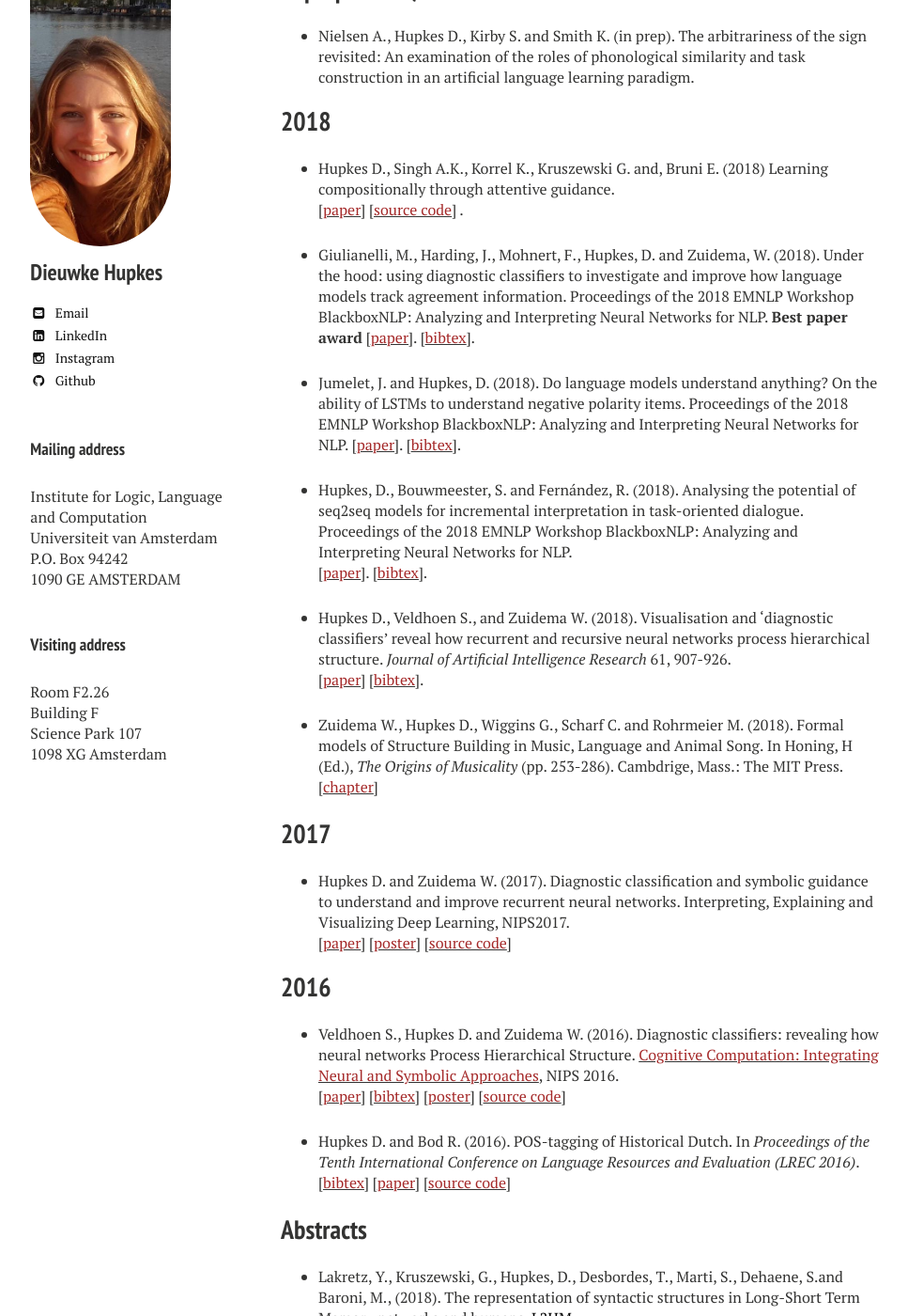
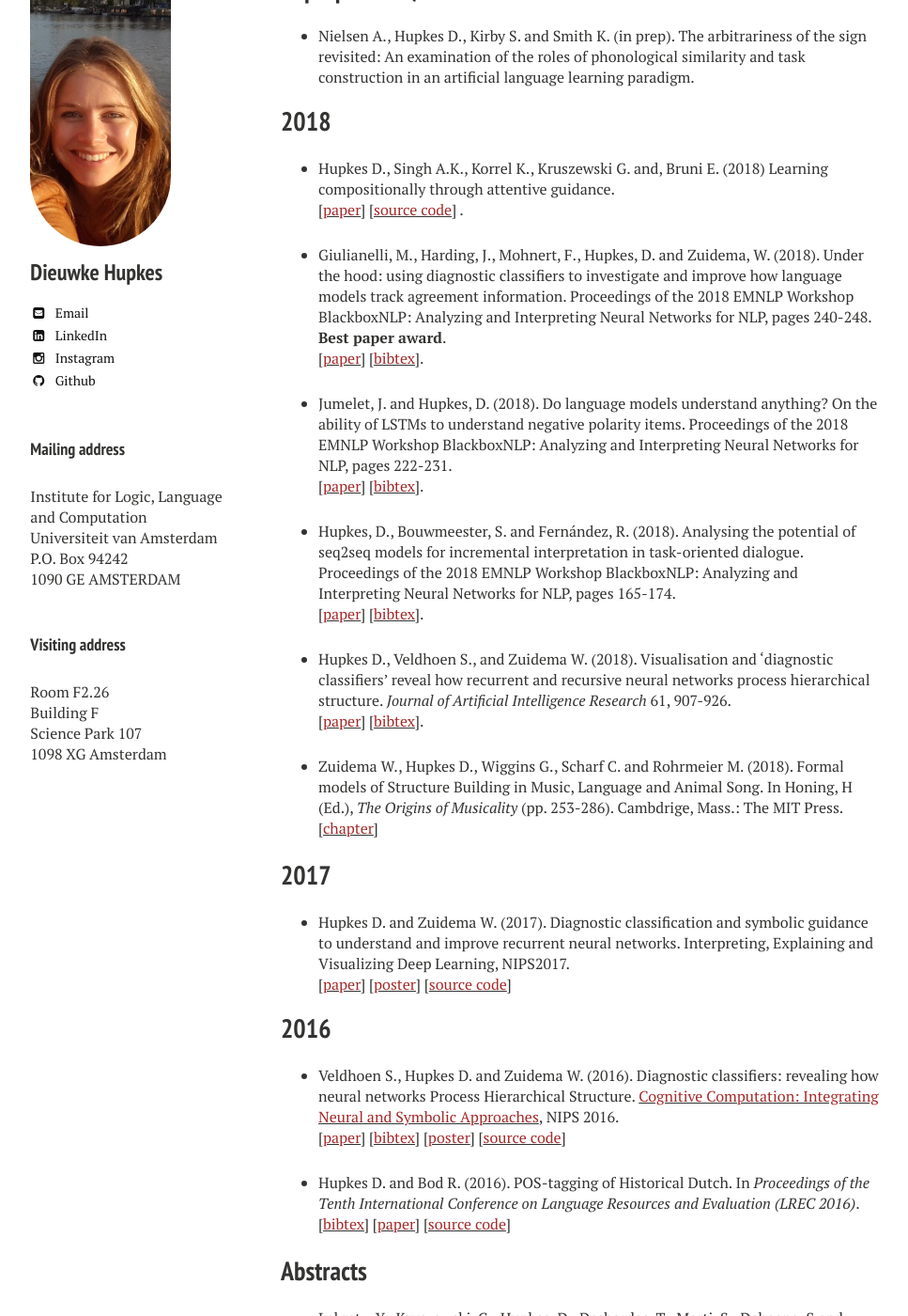
Before and after one commit to dieuwkehupkes/dieuwkehupkes.github.io, a Jekyll site: the page built from publications.md, in a window 1280 px wide and 1400 px high, scrolled down 501 px. Shown: the whole window at 94% size, without its empty margins (21-988 px from the left). Built offline with Jekyll 4.4.1, drawn with Linux system fonts in a browser that asks for light colours; nearby versions of some CDN libraries.

Commit message:
Format publications

```diff
--- a/publications.md
+++ b/publications.md
@@ -21,16 +21,16 @@ image:
 \[[<font color="brown">source code</font>](https://github.com/i-machine-think/attentive_guidance){:target="_blank"}\]
 .
 
-* Giulianelli, M., Harding, J., Mohnert, F., Hupkes, D. and Zuidema, W. (2018). Under the hood: using diagnostic classifiers to investigate and improve how language models track agreement information.  Proceedings of the 2018 EMNLP Workshop BlackboxNLP: Analyzing and Interpreting Neural Networks for NLP. **Best paper award**
-\[[<font color="brown">paper</font>](http://aclweb.org/anthology/W18-5426){:target="blank"}\].
+* Giulianelli, M., Harding, J., Mohnert, F., Hupkes, D. and Zuidema, W. (2018). Under the hood: using diagnostic classifiers to investigate and improve how language models track agreement information.  Proceedings of the 2018 EMNLP Workshop BlackboxNLP: Analyzing and Interpreting Neural Networks for NLP, pages 240-248. **Best paper award**.\\
+\[[<font color="brown">paper</font>](http://aclweb.org/anthology/W18-5426){:target="blank"}\]
 \[[<font color="brown">bibtex</font>](../research/guglianelli2018under.bib){:target="blank"}\].
 
-* Jumelet, J. and Hupkes, D. (2018). Do language models understand anything? On the ability of LSTMs to understand negative polarity items. Proceedings of the 2018 EMNLP Workshop BlackboxNLP: Analyzing and Interpreting Neural Networks for NLP.
-\[[<font color="brown">paper</font>](http://aclweb.org/anthology/W18-5424){:target="blank"}\].
+* Jumelet, J. and Hupkes, D. (2018). Do language models understand anything? On the ability of LSTMs to understand negative polarity items. Proceedings of the 2018 EMNLP Workshop BlackboxNLP: Analyzing and Interpreting Neural Networks for NLP, pages 222-231.\\
+\[[<font color="brown">paper</font>](http://aclweb.org/anthology/W18-5424){:target="blank"}\]
 \[[<font color="brown">bibtex</font>](../research/jumelet2018language.bib){:target="blank"}\].
 
-* Hupkes, D., Bouwmeester, S. and Fern&#x00E1;ndez, R. (2018). Analysing the potential of seq2seq models for incremental interpretation in task-oriented dialogue. Proceedings of the 2018 EMNLP Workshop BlackboxNLP: Analyzing and Interpreting Neural Networks for NLP.
-\[[<font color="brown">paper</font>](http://aclweb.org/anthology/W18-5419){:target="blank"}\].
+* Hupkes, D., Bouwmeester, S. and Fern&#x00E1;ndez, R. (2018). Analysing the potential of seq2seq models for incremental interpretation in task-oriented dialogue. Proceedings of the 2018 EMNLP Workshop BlackboxNLP: Analyzing and Interpreting Neural Networks for NLP, pages 165-174.\\
+\[[<font color="brown">paper</font>](http://aclweb.org/anthology/W18-5419){:target="blank"}\]
 \[[<font color="brown">bibtex</font>](../research/hupkes2018analysing.bib){:target="blank"}\].
 
 * Hupkes D., Veldhoen S., and Zuidema W. (2018). Visualisation and 'diagnostic classifiers' reveal how recurrent and recursive neural networks process hierarchical structure. *Journal of Artificial Intelligence Research* 61, 907-926.\\
@@ -38,7 +38,7 @@ image:
 \[[<font color="brown">bibtex</font>](../research/hupkes2018visualisation.bib){:target="blank"}\].
 
 
-* Zuidema W., Hupkes D., Wiggins G., Scharf C. and Rohrmeier M. (2018). Formal models of Structure Building in Music, Language and Animal Song. In Honing, H (Ed.), *The Origins of Musicality* (pp. 253-286). Cambdrige, Mass.: The MIT Press.
+* Zuidema W., Hupkes D., Wiggins G., Scharf C. and Rohrmeier M. (2018). Formal models of Structure Building in Music, Language and Animal Song. In Honing, H (Ed.), *The Origins of Musicality* (pp. 253-286). Cambdrige, Mass.: The MIT Press.\\
 \[[<font color="brown">chapter</font>](https://arxiv.org/abs/1901.05180){:target="blank"}\]
 
 ## 2017
```
